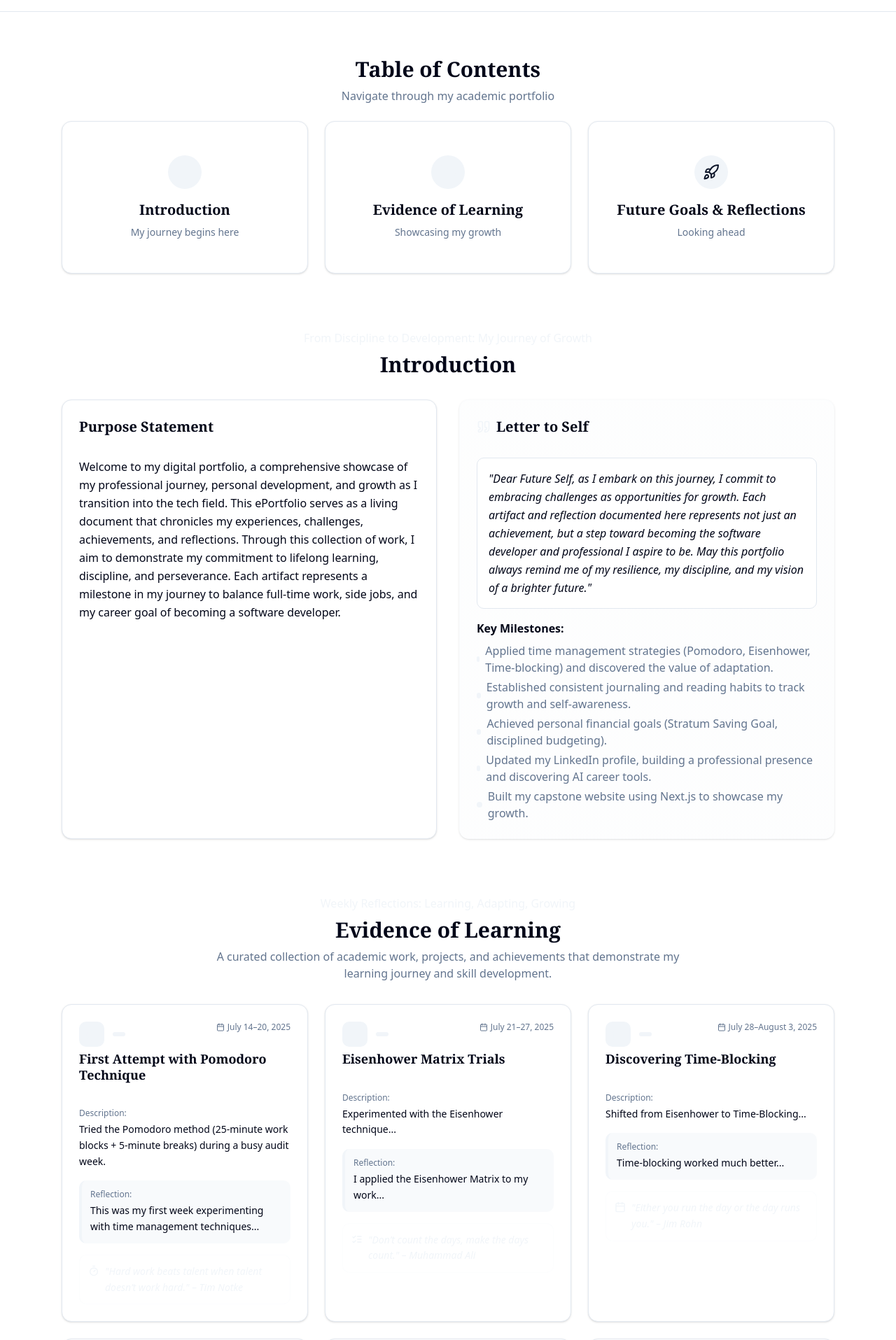
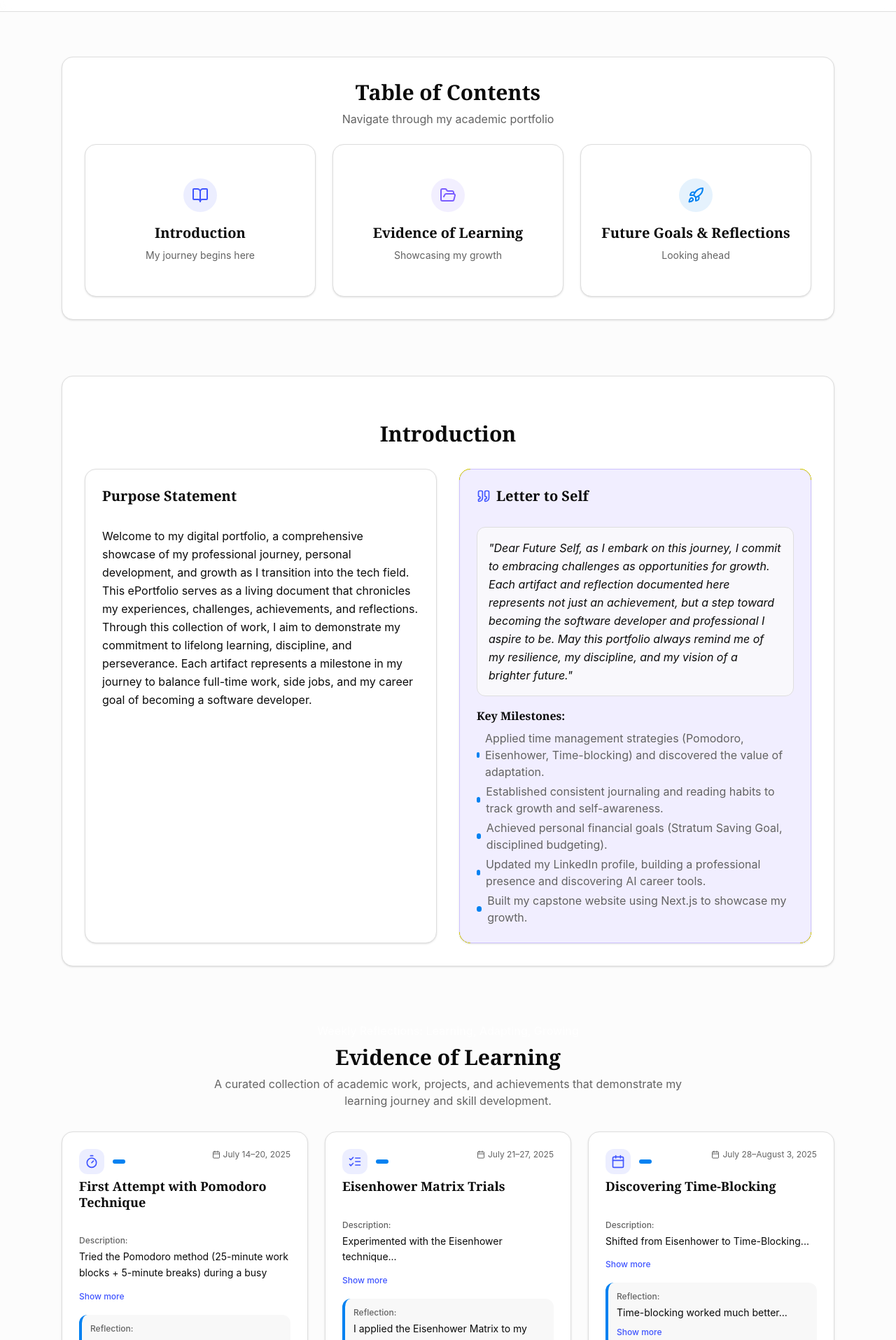
Before and after one commit to devBash24/capstone-project, a Next.js app: page / in a window 1280 px wide. Shown: the part 485-2400 px from the top of the page at 70% size. Built offline with nearby package versions, Linux system fonts and the light colour scheme.

Commit message:
feat: adjusted theme

```diff
--- a/src/app/globals.css
+++ b/src/app/globals.css
@@ -3,113 +3,120 @@
 
 @custom-variant dark (&:is(.dark *));
 
-@theme inline {
-  --color-background: var(--background);
-  --color-foreground: var(--foreground);
-  --font-sans: var(--font-geist-sans);
-  --font-mono: var(--font-geist-mono);
-  --color-sidebar-ring: var(--sidebar-ring);
-  --color-sidebar-border: var(--sidebar-border);
-  --color-sidebar-accent-foreground: var(--sidebar-accent-foreground);
-  --color-sidebar-accent: var(--sidebar-accent);
-  --color-sidebar-primary-foreground: var(--sidebar-primary-foreground);
-  --color-sidebar-primary: var(--sidebar-primary);
-  --color-sidebar-foreground: var(--sidebar-foreground);
-  --color-sidebar: var(--sidebar);
-  --color-chart-5: var(--chart-5);
-  --color-chart-4: var(--chart-4);
-  --color-chart-3: var(--chart-3);
-  --color-chart-2: var(--chart-2);
-  --color-chart-1: var(--chart-1);
-  --color-ring: var(--ring);
-  --color-input: var(--input);
-  --color-border: var(--border);
-  --color-destructive: var(--destructive);
-  --color-accent-foreground: var(--accent-foreground);
-  --color-accent: var(--accent);
-  --color-muted-foreground: var(--muted-foreground);
-  --color-muted: var(--muted);
-  --color-secondary-foreground: var(--secondary-foreground);
-  --color-secondary: var(--secondary);
-  --color-primary-foreground: var(--primary-foreground);
-  --color-primary: var(--primary);
-  --color-popover-foreground: var(--popover-foreground);
-  --color-popover: var(--popover);
-  --color-card-foreground: var(--card-foreground);
-  --color-card: var(--card);
-  --radius-sm: calc(var(--radius) - 4px);
-  --radius-md: calc(var(--radius) - 2px);
-  --radius-lg: var(--radius);
-  --radius-xl: calc(var(--radius) + 4px);
-}
-
 :root {
-  --radius: 0.625rem;
-  --background: oklch(1 0 0);
-  --foreground: oklch(0.129 0.042 264.695);
-  --card: oklch(1 0 0);
-  --card-foreground: oklch(0.129 0.042 264.695);
-  --popover: oklch(1 0 0);
-  --popover-foreground: oklch(0.129 0.042 264.695);
-  --primary: oklch(0.208 0.042 265.755);
-  --primary-foreground: oklch(0.984 0.003 247.858);
-  --secondary: oklch(0.968 0.007 247.896);
-  --secondary-foreground: oklch(0.208 0.042 265.755);
-  --muted: oklch(0.968 0.007 247.896);
-  --muted-foreground: oklch(0.554 0.046 257.417);
-  --accent: oklch(0.968 0.007 247.896);
-  --accent-foreground: oklch(0.208 0.042 265.755);
+  /* Updated to modern purple/indigo gradient color scheme */
+  --background: oklch(0.99 0 0); /* Off-white */
+  --foreground: oklch(0.15 0 0); /* Dark gray */
+  --card: oklch(1 0 0); /* Pure white */
+  --card-foreground: oklch(0.15 0 0); /* Dark gray */
+  --popover: oklch(1 0 0); /* White */
+  --popover-foreground: oklch(0.15 0 0); /* Dark gray */
+  --primary: oklch(0.55 0.25 270); /* Purple */
+  --primary-foreground: oklch(1 0 0); /* White */
+  --secondary: oklch(0.6 0.2 250); /* Indigo */
+  --secondary-foreground: oklch(1 0 0); /* White */
+  --muted: oklch(0.96 0 0); /* Light gray */
+  --muted-foreground: oklch(0.5 0 0); /* Medium gray */
+  --accent: oklch(0.65 0.3 280); /* Bright purple */
+  --accent-foreground: oklch(1 0 0); /* White */
   --destructive: oklch(0.577 0.245 27.325);
-  --border: oklch(0.929 0.013 255.508);
-  --input: oklch(0.929 0.013 255.508);
-  --ring: oklch(0.704 0.04 256.788);
-  --chart-1: oklch(0.646 0.222 41.116);
-  --chart-2: oklch(0.6 0.118 184.704);
-  --chart-3: oklch(0.398 0.07 227.392);
-  --chart-4: oklch(0.828 0.189 84.429);
-  --chart-5: oklch(0.769 0.188 70.08);
-  --sidebar: oklch(0.984 0.003 247.858);
-  --sidebar-foreground: oklch(0.129 0.042 264.695);
-  --sidebar-primary: oklch(0.208 0.042 265.755);
-  --sidebar-primary-foreground: oklch(0.984 0.003 247.858);
-  --sidebar-accent: oklch(0.968 0.007 247.896);
-  --sidebar-accent-foreground: oklch(0.208 0.042 265.755);
-  --sidebar-border: oklch(0.929 0.013 255.508);
-  --sidebar-ring: oklch(0.704 0.04 256.788);
+  --destructive-foreground: oklch(1 0 0);
+  --border: oklch(0.9 0 0); /* Light border */
+  --input: oklch(1 0 0); /* White */
+  --ring: oklch(0.55 0.25 270); /* Purple for focus rings */
+  --chart-1: oklch(0.55 0.25 270); /* Purple */
+  --chart-2: oklch(0.6 0.2 250); /* Indigo */
+  --chart-3: oklch(0.65 0.3 280); /* Bright purple */
+  --chart-4: oklch(0.5 0 0); /* Medium gray */
+  --chart-5: oklch(0.96 0 0); /* Light gray */
+  --radius: 0.75rem; /* Increased border radius for more modern look */
+  --sidebar: oklch(0.96 0 0);
+  --sidebar-foreground: oklch(0.15 0 0);
+  --sidebar-primary: oklch(1 0 0);
+  --sidebar-primary-foreground: oklch(0.15 0 0);
+  --sidebar-accent: oklch(0.55 0.25 270);
+  --sidebar-accent-foreground: oklch(1 0 0);
+  --sidebar-border: oklch(0.9 0 0);
+  --sidebar-ring: oklch(0.55 0.25 270);
 }
 
 .dark {
-  --background: oklch(0.129 0.042 264.695);
-  --foreground: oklch(0.984 0.003 247.858);
-  --card: oklch(0.208 0.042 265.755);
-  --card-foreground: oklch(0.984 0.003 247.858);
-  --popover: oklch(0.208 0.042 265.755);
-  --popover-foreground: oklch(0.984 0.003 247.858);
-  --primary: oklch(0.929 0.013 255.508);
-  --primary-foreground: oklch(0.208 0.042 265.755);
-  --secondary: oklch(0.279 0.041 260.031);
-  --secondary-foreground: oklch(0.984 0.003 247.858);
-  --muted: oklch(0.279 0.041 260.031);
-  --muted-foreground: oklch(0.704 0.04 256.788);
-  --accent: oklch(0.279 0.041 260.031);
-  --accent-foreground: oklch(0.984 0.003 247.858);
-  --destructive: oklch(0.704 0.191 22.216);
-  --border: oklch(1 0 0 / 10%);
-  --input: oklch(1 0 0 / 15%);
-  --ring: oklch(0.551 0.027 264.364);
+  --background: oklch(0.145 0 0);
+  --foreground: oklch(0.985 0 0);
+  --card: oklch(0.145 0 0);
+  --card-foreground: oklch(0.985 0 0);
+  --popover: oklch(0.145 0 0);
+  --popover-foreground: oklch(0.985 0 0);
+  --primary: oklch(0.985 0 0);
+  --primary-foreground: oklch(0.205 0 0);
+  --secondary: oklch(0.269 0 0);
+  --secondary-foreground: oklch(0.985 0 0);
+  --muted: oklch(0.269 0 0);
+  --muted-foreground: oklch(0.708 0 0);
+  --accent: oklch(0.269 0 0);
+  --accent-foreground: oklch(0.985 0 0);
+  --destructive: oklch(0.396 0.141 25.723);
+  --destructive-foreground: oklch(0.637 0.237 25.331);
+  --border: oklch(0.269 0 0);
+  --input: oklch(0.269 0 0);
+  --ring: oklch(0.439 0 0);
   --chart-1: oklch(0.488 0.243 264.376);
   --chart-2: oklch(0.696 0.17 162.48);
   --chart-3: oklch(0.769 0.188 70.08);
   --chart-4: oklch(0.627 0.265 303.9);
   --chart-5: oklch(0.645 0.246 16.439);
-  --sidebar: oklch(0.208 0.042 265.755);
-  --sidebar-foreground: oklch(0.984 0.003 247.858);
+  --sidebar: oklch(0.205 0 0);
+  --sidebar-foreground: oklch(0.985 0 0);
   --sidebar-primary: oklch(0.488 0.243 264.376);
-  --sidebar-primary-foreground: oklch(0.984 0.003 247.858);
-  --sidebar-accent: oklch(0.279 0.041 260.031);
-  --sidebar-accent-foreground: oklch(0.984 0.003 247.858);
-  --sidebar-border: oklch(1 0 0 / 10%);
-  --sidebar-ring: oklch(0.551 0.027 264.364);
+  --sidebar-primary-foreground: oklch(0.985 0 0);
+  --sidebar-accent: oklch(0.269 0 0);
+  --sidebar-accent-foreground: oklch(0.985 0 0);
+  --sidebar-border: oklch(0.269 0 0);
+  --sidebar-ring: oklch(0.439 0 0);
+}
+
+@theme inline {
+  /* Added Poppins and Inter font families for ePortfolio typography */
+  --font-sans: "Inter", ui-sans-serif, system-ui, sans-serif;
+  --font-serif: "Poppins", ui-serif, Georgia, Cambria, "Times New Roman", Times, serif;
+  --font-mono: ui-monospace, SFMono-Regular, "SF Mono", Monaco, Consolas, "Liberation Mono", "Courier New", monospace;
+
+  --color-background: var(--background);
+  --color-foreground: var(--foreground);
+  --color-card: var(--card);
+  --color-card-foreground: var(--card-foreground);
+  --color-popover: var(--popover);
+  --color-popover-foreground: var(--popover-foreground);
+  --color-primary: var(--primary);
+  --color-primary-foreground: var(--primary-foreground);
+  --color-secondary: var(--secondary);
+  --color-secondary-foreground: var(--secondary-foreground);
+  --color-muted: var(--muted);
+  --color-muted-foreground: var(--muted-foreground);
+  --color-accent: var(--accent);
+  --color-accent-foreground: var(--accent-foreground);
+  --color-destructive: var(--destructive);
+  --color-destructive-foreground: var(--destructive-foreground);
+  --color-border: var(--border);
+  --color-input: var(--input);
+  --color-ring: var(--ring);
+  --color-chart-1: var(--chart-1);
+  --color-chart-2: var(--chart-2);
+  --color-chart-3: var(--chart-3);
+  --color-chart-4: var(--chart-4);
+  --color-chart-5: var(--chart-5);
+  --radius-sm: calc(var(--radius) - 4px);
+  --radius-md: calc(var(--radius) - 2px);
+  --radius-lg: var(--radius);
+  --radius-xl: calc(var(--radius) + 4px);
+  --color-sidebar: var(--sidebar);
+  --color-sidebar-foreground: var(--sidebar-foreground);
+  --color-sidebar-primary: var(--sidebar-primary);
+  --color-sidebar-primary-foreground: var(--sidebar-primary-foreground);
+  --color-sidebar-accent: var(--sidebar-accent);
+  --color-sidebar-accent-foreground: var(--sidebar-accent-foreground);
+  --color-sidebar-border: var(--sidebar-border);
+  --color-sidebar-ring: var(--sidebar-ring);
 }
 
 @layer base {
@@ -117,6 +124,22 @@
     @apply border-border outline-ring/50;
   }
   body {
-    @apply bg-background text-foreground;
+    @apply bg-background text-foreground font-sans;
+  }
+  /* Added heading styles using Poppins font */
+  h1,
+  h2,
+  h3,
+  h4,
+  h5,
+  h6 {
+    @apply font-serif font-bold;
   }
 }
+
+/* Utilities: simple line-clamp helpers for consistent card heights */
+.line-clamp-2 { display: -webkit-box; -webkit-line-clamp: 2; -webkit-box-orient: vertical; overflow: hidden; }
+.line-clamp-3 { display: -webkit-box; -webkit-line-clamp: 3; -webkit-box-orient: vertical; overflow: hidden; }
+
+/* Utilities: smooth height transition for expand/collapse */
+.expander { overflow: hidden; transition: max-height 300ms ease-in-out; }
--- a/src/app/page.tsx
+++ b/src/app/page.tsx
@@ -11,7 +11,7 @@ export default async function Home() {
     <div className="min-h-screen bg-background">
     {/* Hero Section */}
     <section className="relative overflow-hidden bg-gradient-to-br from-primary via-secondary to-accent">
-      <div className="absolute inset-0 bg-black/10"></div>
+      <div className="absolute inset-0 bg-black/40"></div>
       <div className="relative max-w-6xl mx-auto px-6 py-24 text-center">
         <h1 className="text-5xl md:text-7xl font-serif font-bold text-white mb-6 leading-tight">{data.student.name}&apos;s ePortfolio</h1>
         <p className="text-xl md:text-2xl text-white/90 mb-8 max-w-3xl mx-auto leading-relaxed">
--- a/src/components/artifacts.tsx
+++ b/src/components/artifacts.tsx
@@ -1,3 +1,5 @@
+"use client"
+import { useEffect, useRef, useState } from "react"
 import { Card, CardHeader, CardTitle, CardContent } from "@/components/ui/card"
 import { Badge } from "./ui/badge"
 import { Calendar, Timer, ListChecks, Home, BookOpen, Dumbbell, Wallet, Notebook, Linkedin, Star, FileText } from "lucide-react"
@@ -27,15 +29,56 @@ type ArtifactProps = {
   }
 }
 
+function ExpandableText({
+  text,
+  collapsedLines,
+  expanded,
+  className,
+}: {
+  text: string
+  collapsedLines: number
+  expanded: boolean
+  className?: string
+}) {
+  const ref = useRef<HTMLParagraphElement>(null)
+  const [maxHeight, setMaxHeight] = useState<number | undefined>(undefined)
+
+  useEffect(() => {
+    const el = ref.current
+    if (!el) return
+    const computed = window.getComputedStyle(el)
+    const lineHeight = parseFloat(computed.lineHeight || "20")
+    const collapsed = Math.round(lineHeight * collapsedLines)
+    // First, set to auto to measure scrollHeight accurately
+    const prevMax = el.style.maxHeight
+    el.style.maxHeight = "none"
+    const full = el.scrollHeight
+    el.style.maxHeight = prevMax
+    setMaxHeight(expanded ? full : collapsed)
+  }, [text, collapsedLines, expanded])
+
+  return (
+    <p
+      ref={ref}
+      className={`expander ${className ?? ""}`}
+      style={{ maxHeight: maxHeight !== undefined ? `${maxHeight}px` : undefined }}
+    >
+      {text}
+    </p>
+  )
+}
+
 const Artifacts = ({ artifact }: ArtifactProps) => {
   const IconComponent = iconMap[artifact.icon] || FileText
+  const [descExpanded, setDescExpanded] = useState(false)
+  const [reflExpanded, setReflExpanded] = useState(false)
   return (
-    <Card className="group cursor-pointer transition-all duration-200 hover:shadow-lg hover:-translate-y-1 bg-card border-border">
+    <Card className="h-full flex flex-col group cursor-pointer transition-all duration-200 hover:shadow-lg hover:-translate-y-1 bg-card border-border">
       <CardHeader className="pb-3">
         <div className="flex items-start justify-between">
           <div className="flex items-center gap-3">
-            <div className="p-2 bg-muted rounded-lg">
-              <IconComponent className="w-5 h-5 text-accent" />
+            <div className="p-2 rounded-lg bg-primary/10">
+              <IconComponent className="w-5 h-5 text-primary" />
             </div>
             <Badge variant="secondary" className="text-xs">
               {/* category */}
@@ -46,22 +89,48 @@ const Artifacts = ({ artifact }: ArtifactProps) => {
             <span className="text-xs">{artifact.date}</span>
           </div>
         </div>
-        <CardTitle className="text-lg font-serif text-card-foreground leading-tight">
+        <CardTitle className="text-lg font-serif text-card-foreground leading-tight line-clamp-2">
           {artifact.title}
         </CardTitle>
       </CardHeader>
-      <CardContent className="space-y-4">
-        <div>
+      <CardContent className="flex-1 flex flex-col">
+        <div className="space-y-2">
           <p className="text-xs font-medium text-muted-foreground mb-1">Description:</p>
-          <p className="text-sm text-card-foreground leading-relaxed">{artifact.description}</p>
+          <ExpandableText
+            text={artifact.description}
+            collapsedLines={2}
+            expanded={descExpanded}
+            className="text-sm text-card-foreground leading-relaxed"
+          />
+          <button
+            type="button"
+            className="mt-1 text-xs font-medium text-primary hover:underline"
+            onClick={() => setDescExpanded((v) => !v)}
+            aria-expanded={descExpanded}
+          >
+            {descExpanded ? "Show less" : "Show more"}
+          </button>
         </div>
 
-        <div className="bg-muted/50 p-3 rounded-lg border-l-4 border-secondary">
+        <div className="mt-4 bg-muted/50 p-3 rounded-lg border-l-4 border-secondary">
           <p className="text-xs font-medium text-muted-foreground mb-1">Reflection:</p>
-          <p className="text-sm text-card-foreground leading-relaxed">{artifact.reflection}</p>
+          <ExpandableText
+            text={artifact.reflection}
+            collapsedLines={3}
+            expanded={reflExpanded}
+            className="text-sm text-card-foreground leading-relaxed"
+          />
+          <button
+            type="button"
+            className="mt-2 text-xs font-medium text-primary hover:underline"
+            onClick={() => setReflExpanded((v) => !v)}
+            aria-expanded={reflExpanded}
+          >
+            {reflExpanded ? "Show less" : "Show more"}
+          </button>
         </div>
 
-        <div className="bg-accent/5 p-3 rounded-lg border border-accent/20">
+        <div className="mt-auto bg-accent/5 p-3 rounded-lg border border-accent/20">
           <div className="flex items-start gap-2">
             <IconComponent className="w-4 h-4 text-accent mt-0.5 flex-shrink-0" />
             <p className="text-sm italic text-accent font-medium leading-relaxed">{artifact.quote}</p>
--- a/src/components/section/evidence-section.tsx
+++ b/src/components/section/evidence-section.tsx
@@ -8,7 +8,7 @@ export function EvidenceSection() {
   return (
     <section id="evidence" className="space-y-8">
     <div className="text-center">
-      <p className="text-accent font-medium mb-2">{sectionTwo.caption}</p>
+      <p className="text-accent-foreground font-medium mb-2">{sectionTwo.caption}</p>
       <h2 className="text-3xl font-serif font-bold text-foreground">Evidence of Learning</h2>
       <p className="text-muted-foreground mt-2 max-w-2xl mx-auto">
         A curated collection of academic work, projects, and achievements that demonstrate my learning journey and
@@ -16,7 +16,7 @@ export function EvidenceSection() {
       </p>
     </div>
 
-    <div className="grid md:grid-cols-2 lg:grid-cols-3 gap-6">
+    <div className="grid md:grid-cols-2 lg:grid-cols-3 gap-6 items-stretch">
       {sectionTwo.artifacts.map((artifact) => {
         return <Artifacts key={artifact.date} artifact={artifact} />
       })}
--- a/src/components/section/introduction-section.tsx
+++ b/src/components/section/introduction-section.tsx
@@ -7,14 +7,15 @@ export function IntroductionSection() {
   const sectionOne = data.sectionOne;
   return (
     <section id="introduction" className="space-y-8">
-      <div className="text-center">
-        <p className="text-secondary font-medium mb-2">{sectionOne.caption}</p>
+      <div className="rounded-2xl border border-border shadow-sm bg-card p-6 md:p-8">
+      <div className="text-center mb-8">
+        <p className="text-secondary-foreground font-medium mb-2">{sectionOne.caption}</p>
         <h2 className="text-3xl font-serif font-bold text-foreground">Introduction</h2>
       </div>
 
       <div className="grid lg:grid-cols-2 gap-8">
         {/* Purpose Statement */}
-        <Card className="bg-card border-border">
+        <Card className="bg-card border-border rounded-xl">
           <CardHeader>
             <CardTitle className="text-xl font-serif text-card-foreground">Purpose Statement</CardTitle>
           </CardHeader>
@@ -36,10 +37,10 @@ export function IntroductionSection() {
         </Card>
 
         {/* Letter to Self */}
-        <Card className="bg-gradient-to-br from-secondary/10 to-accent/10 border-secondary/20">
+        <Card className="bg-accent/10 border-accent/30 rounded-xl">
           <CardHeader>
             <CardTitle className="text-xl font-serif text-card-foreground flex items-center gap-2">
-              <Quote className="w-5 h-5 text-secondary" />
+              <Quote className="w-5 h-5 text-primary" />
               Letter to Self
             </CardTitle>
           </CardHeader>
@@ -63,6 +64,7 @@ export function IntroductionSection() {
           </CardContent>
         </Card>
       </div>
+      </div>
     </section>
   )
 }
--- a/src/components/section/table-of-contents.tsx
+++ b/src/components/section/table-of-contents.tsx
@@ -8,7 +8,8 @@ export function TableOfContents() {
       title: "Introduction",
       description: "My journey begins here",
       icon: BookOpen,
-      color: "text-secondary",
+      color: "text-primary",
+      bg: "bg-primary/10",
     },
     {
       id: "evidence",
@@ -16,19 +17,22 @@ export function TableOfContents() {
       description: "Showcasing my growth",
       icon: FolderOpen,
       color: "text-accent",
+      bg: "bg-accent/10",
     },
     {
       id: "future-goals",
       title: "Future Goals & Reflections",
       description: "Looking ahead",
       icon: Rocket,
-      color: "text-primary",
+      color: "text-secondary",
+      bg: "bg-secondary/10",
     },
   ]
 
   return (
     <section id="table-of-contents" className="space-y-6">
-      <div className="text-center">
+      <div className="rounded-2xl border border-border shadow-sm bg-card p-6 md:p-8">
+      <div className="text-center mb-6">
         <h2 className="text-3xl font-serif font-bold text-foreground mb-2">Table of Contents</h2>
         <p className="text-muted-foreground">Navigate through my academic portfolio</p>
       </div>
@@ -39,10 +43,10 @@ export function TableOfContents() {
           return (
             <Card
               key={section.id}
-              className="group cursor-pointer transition-all duration-200 hover:shadow-lg hover:-translate-y-1 bg-card border-border"
+              className="group cursor-pointer transition-all duration-200 hover:shadow-lg hover:-translate-y-1 bg-card border border-border rounded-xl"
             >
               <CardContent className="p-6 text-center space-y-4">
-                <div className={`inline-flex p-3 rounded-full bg-muted ${section.color}`}>
+                <div className={`inline-flex p-3 rounded-full ${section.bg ?? "bg-muted"} ${section.color}`}>
                   <IconComponent className="w-6 h-6" />
                 </div>
                 <div>
@@ -54,6 +58,7 @@ export function TableOfContents() {
           )
         })}
       </div>
+      </div>
     </section>
   )
 }
```
Also changed, not shown: src/components/section/future-goals-section.tsx (+7 -5 lines).
